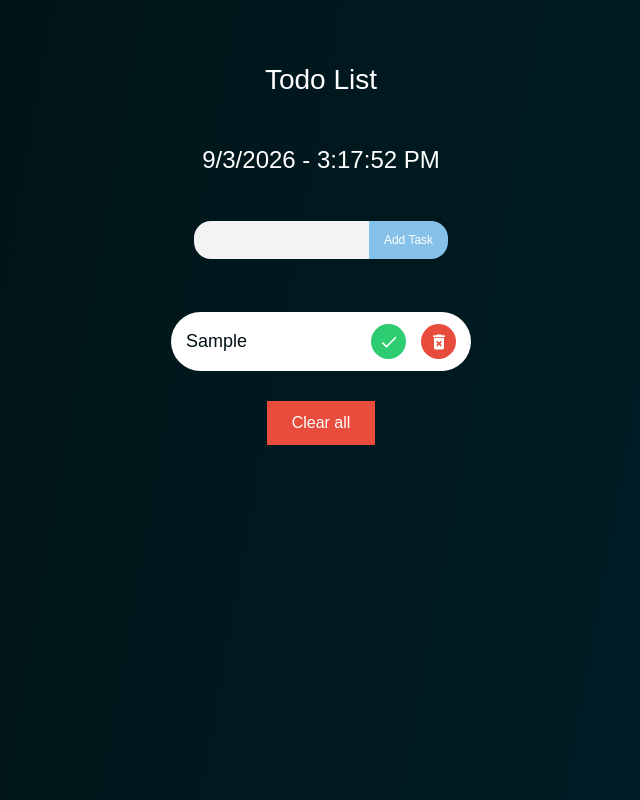
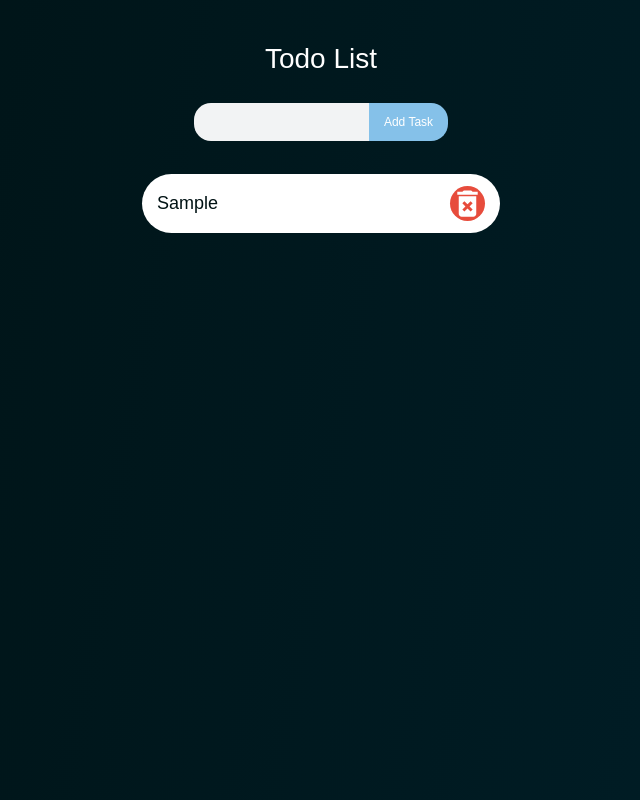
Before and after one commit to KajalKumari-2404/react-project, a React (Vite) app in the folder react-project/: page / in a window 1280 px wide. Both pictures are taken after typing "Sample" into the empty fields and a click on the button "Add Task". Shown: the whole page, without its empty margins (319-959 px from the left). Built offline with nearby package versions, Linux system fonts and the light colour scheme.

Commit message:
Why keys are important in react js.

```diff
--- /dev/null
+++ b/react-project/src/Keys.jsx
@@ -0,0 +1,78 @@
+import { useState } from "react";
+import "../src/projects/Todo/Todo.css";
+import { MdCheck, MdDeleteForever } from "react-icons/md";
+
+export const Keys = () => {
+    const [task, setTasks] = useState([]);
+    const [inputValue, setInputValue] = useState("");
+
+    const handleInputChange = (value) => {
+        setInputValue(value);
+    };
+    const handleFormSubmit = (event) => {
+        event.preventDefault();
+        // return if todoInputValue is empty
+        if (!inputValue) return;
+
+        if (task.includes(inputValue)) {
+            setInputValue("");
+            return;
+        }
+
+        // setTasks can take either a new state value or a function.
+        // when it takes a function, react passes the current state (the
+            // previous state) as an argument to this function.
+
+            setTasks((prevTasks) => [ ...prevTasks, inputValue]);
+            setInputValue("");
+    };
+
+    console.log(task);
+
+    //todo add date features also
+    return (
+        <section className="todo-container">
+            <header>
+                <h1>Todo List</h1>
+            </header>
+            <section id="form">
+                <form onSubmit={handleFormSubmit}>
+                    <div>
+                        <input
+                        type="text"
+                        className="todo-input"
+                        autoComplete="off"
+                        value={inputValue}
+                        onChange={(event) => handleInputChange(event.target.
+                        value)}/>
+                        </div>
+                        <button type="submit" className="todo-btn">
+                            Add Task
+                            </button>
+                            </form>
+                            </section>
+                            <section className="myUnOrderList">
+                                <ul className="todo-list">
+                                    {task.map((curTask, index) => {
+                                        return <TodoLists key={index} data={curTask} />;
+                                    })}
+                                    </ul>
+                                    </section>
+                                    </section>
+    );
+};
+
+const TodoLists = ({ data }) => {
+    return (
+        <li className="todo-item">
+            <span> {data} </span>
+            <input type="text" />
+                 {/* <button>
+                   <MdCheck className="check-btn" />
+                 </button> */}
+                <button>
+                    <MdDeleteForever className="delete-btn" />
+                </button>
+                </li>
+            );
+            };
--- a/react-project/src/components/hooks/State.jsx
+++ b/react-project/src/components/hooks/State.jsx
@@ -21,7 +21,7 @@ export const State = () => {
     };
   return (
     <>
-    <div className="main-div">
+    <div className="main-div ">
 
         <h1>{count}</h1>
         <button onClick={handleButtonClick}>Increment</button>
--- a/react-project/src/pages/App.jsx
+++ b/react-project/src/pages/App.jsx
@@ -27,7 +27,8 @@ import { Footer } from '../components/Footer'
 // import { EventHandling } from '../components/EventHandling'
 // import { EventProps } from '../components/EventProps'
 import '../components/EV.css';
-import { Todo } from '../projects/Todo/Todo';
+// import { Todo } from '../projects/Todo/Todo';
+import { Keys } from '../Keys';
 // import { ToggleSwitch } from '../projects/ToggleSwitch/ToggleSwitch';
 // import { LiftStateUp } from '../components/LiftStateUp';
 // import { Sibling, State } from '../components/hooks/State';
@@ -47,7 +48,8 @@ export const App = () => {
     {/* <DerivedState /> */}
     {/* <LiftStateUp /> */}
     {/* <ToggleSwitch /> */}
-    <Todo />
+    {/* <Todo /> */}
+    <Keys />
     </section>
   );
     };
```
Also changed, not shown: react-project/src/projects/Todo/Todo.css (line endings or trailing spaces).
